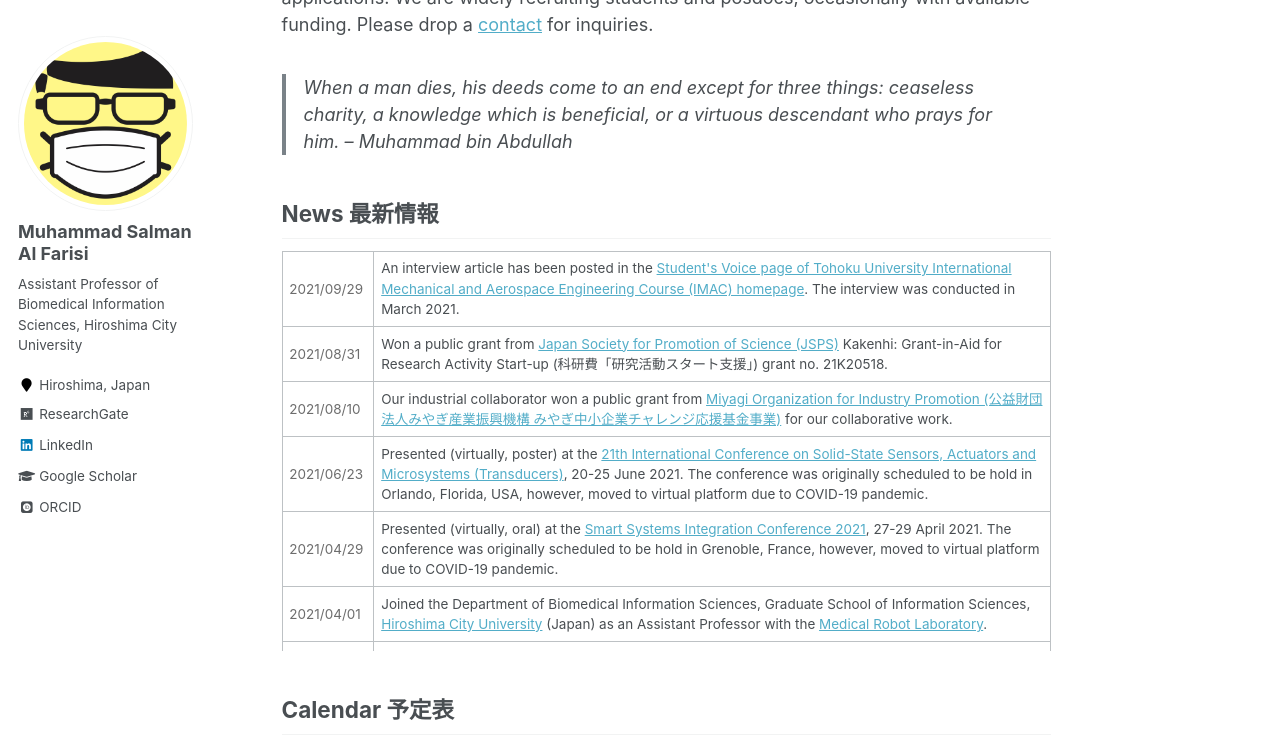
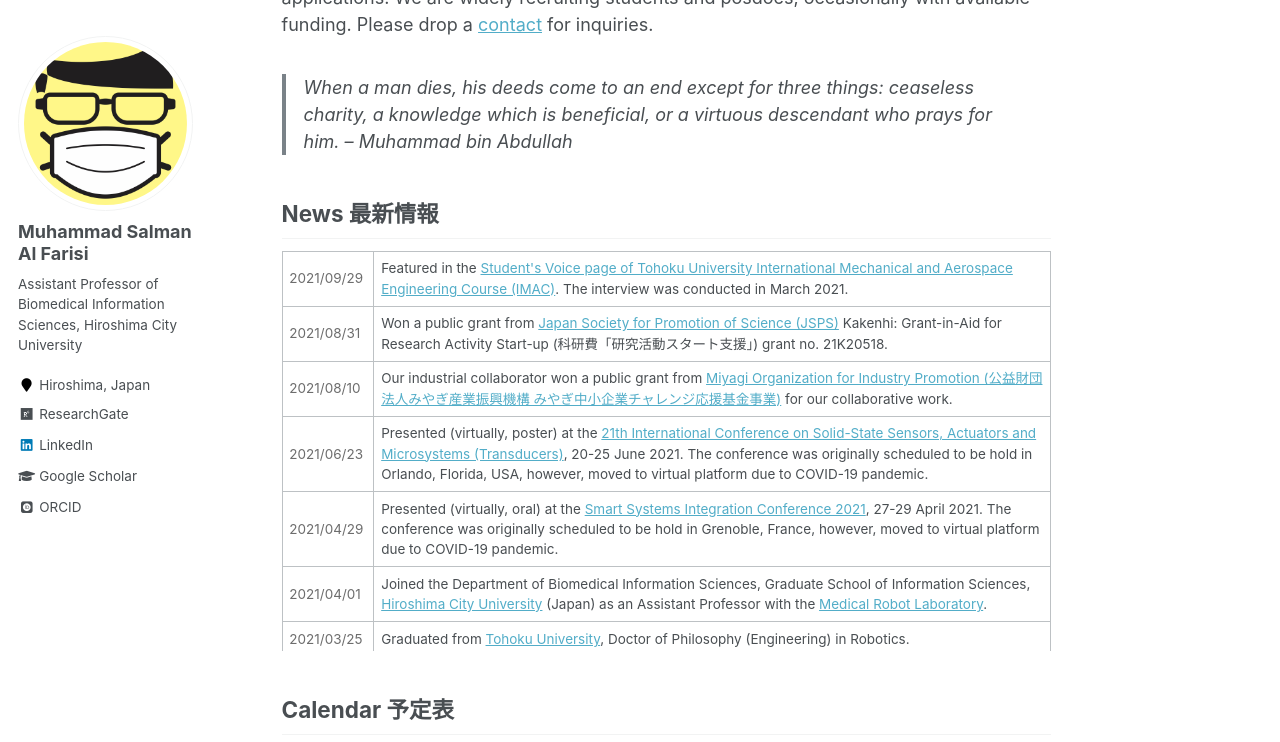
Before and after one commit to msalfarisi/msalfarisi.github.io, a Jekyll site: the page built from _pages/home.md, in a window 1280 px wide and 900 px high, scrolled down 457 px, cut to the strip 0-742 px from the top of the window. Built offline with Jekyll 4.4.1, drawn with Linux system fonts in a browser that asks for light colours; some web fonts are replaced.

Commit message:
Update home.md

```diff
--- a/_pages/home.md
+++ b/_pages/home.md
@@ -24,7 +24,7 @@
  <table style="width:100%">
   <tr>
     <td style="color:#6d6d6d;">2021/09/29</td>
-    <td>An interview article has been posted in the <a href="http://www.imac.mech.tohoku.ac.jp/outline/voice.html">Student's Voice page of Tohoku University International Mechanical and Aerospace Engineering Course (IMAC) homepage</a>. The interview was conducted in March 2021.</td>
+    <td>Featured in the <a href="http://www.imac.mech.tohoku.ac.jp/outline/voice.html">Student's Voice page of Tohoku University International Mechanical and Aerospace Engineering Course (IMAC)</a>. The interview was conducted in March 2021.</td>
   </tr>
   <tr>
     <td style="color:#6d6d6d;">2021/08/31</td>
```
